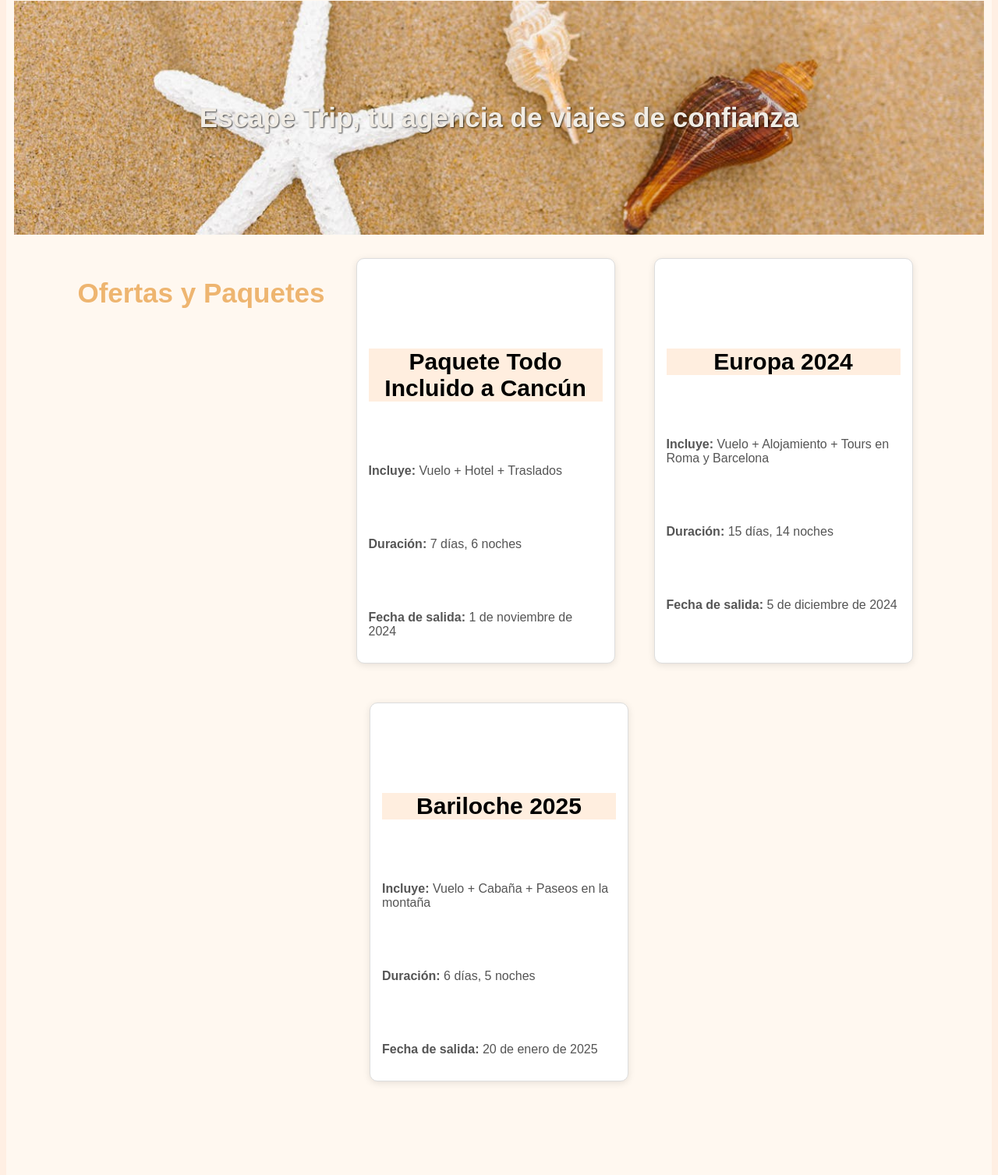
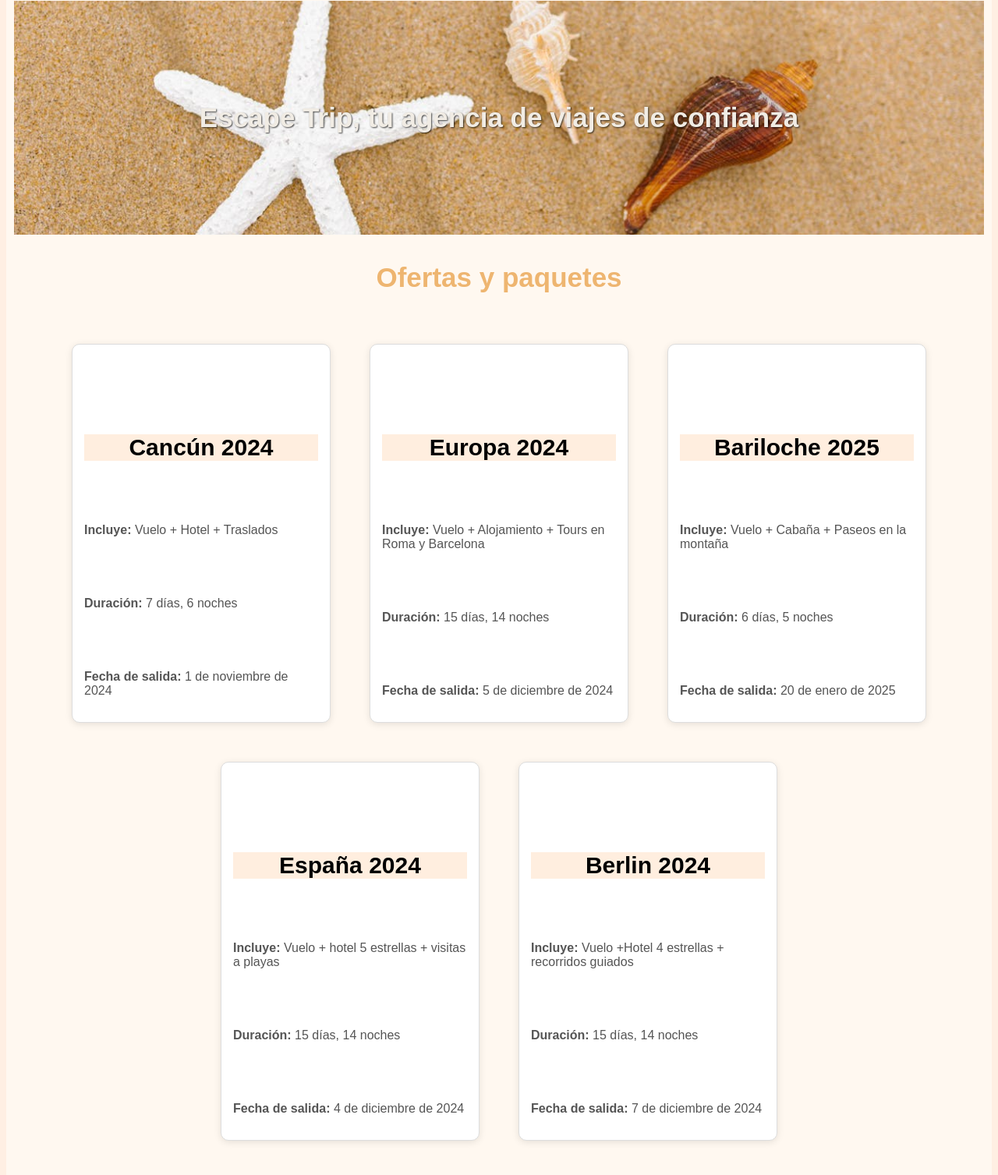
Before and after one commit to Gina-Arc/escape-trip-proyect, a website: page pages/ofertasYPaquetes.html in a window 1280 px wide. Shown: the part 93-1600 px from the top of the page at 78% size. Drawn offline with Linux system fonts and the light colour scheme.

Commit message:
se agrego la animacion y se hicieron las modificaciones finales

```diff
--- /dev/null
+++ b/package.json
@@ -0,0 +1,5 @@
+{
+  "dependencies": {
+    "animate.css": "^4.1.1"
+  }
+}
--- a/pages/ofertasYPaquetes.html
+++ b/pages/ofertasYPaquetes.html
@@ -27,13 +27,14 @@
           <h3>Escape Trip, tu agencia de viajes de confianza</h3>
         </div>
 
+        <h3>Ofertas y paquetes</h3>
+
     <div class="contenedor">
 
-        <h3>Ofertas y Paquetes</h3>
 
         <!-- Paquete Cancún -->
         <div class="paquete">
-            <h2>Paquete Todo Incluido a Cancún</h2>
+            <h2>Cancún 2024</h2>
             <p><strong>Incluye:</strong> Vuelo + Hotel + Traslados</p>
             <p><strong>Duración:</strong> 7 días, 6 noches</p>
             <p><strong>Fecha de salida:</strong> 1 de noviembre de 2024</p>
@@ -51,6 +52,20 @@
             <p><strong>Incluye:</strong> Vuelo + Cabaña + Paseos en la montaña</p>
             <p><strong>Duración:</strong> 6 días, 5 noches</p>
             <p><strong>Fecha de salida:</strong> 20 de enero de 2025</p>
+        </div>
+        <!--Paquete España-->
+        <div class="paquete">
+            <h2>España 2024</h2>
+            <p><strong>Incluye:</strong> Vuelo + hotel 5 estrellas + visitas a playas</p>
+            <p><strong>Duración:</strong> 15 días, 14 noches</p>
+            <p><strong>Fecha de salida:</strong> 4 de diciembre de 2024</p>
+        </div>
+        <!---Paquete Berlin-->
+        <div class="paquete">
+            <h2>Berlin 2024</h2>
+            <p><strong>Incluye:</strong> Vuelo +Hotel 4 estrellas + recorridos guiados</p>
+            <p><strong>Duración:</strong> 15 días, 14 noches</p>
+            <p><strong>Fecha de salida:</strong> 7 de diciembre de 2024</p>
         </div>
     </div>
 
--- a/sass/estilos.scss
+++ b/sass/estilos.scss
@@ -264,7 +264,37 @@ h6{
     object-fit: cover;
     margin: 0 auto;
 }
+//--------------ANIMACION-----------//
+.animate__animated.animate__bounce {
+    --animate-duration: 2s;
+  }
 
+
+  :root {
+    --animate-duration: 800ms;
+    --animate-delay: 0.9s;
+  }
+
+.flight-container {
+    display: flex;
+    justify-content: center;
+    align-items: center;
+    height: 100vh;
+    background-color: $background-color;
+}
+
+.flight-container-h4 {
+    font-size: 3rem;
+    color: $primary-color;
+    text-align: center;
+    text-shadow: 2px 2px 4px rgba(0, 0, 0, 0.2);
+    transition: transform 0.3s ease;
+
+    &:hover {
+        transform: scale(1.1);
+        color: darken($primary-color, 10%);
+    }
+}
 //----------------------FOOTER---------------------------------
 footer {
     background-color: $footer-background;
```
Also changed, not shown: index.html (+10 -1 lines), sass/estilos.css (added), 2 other files.
